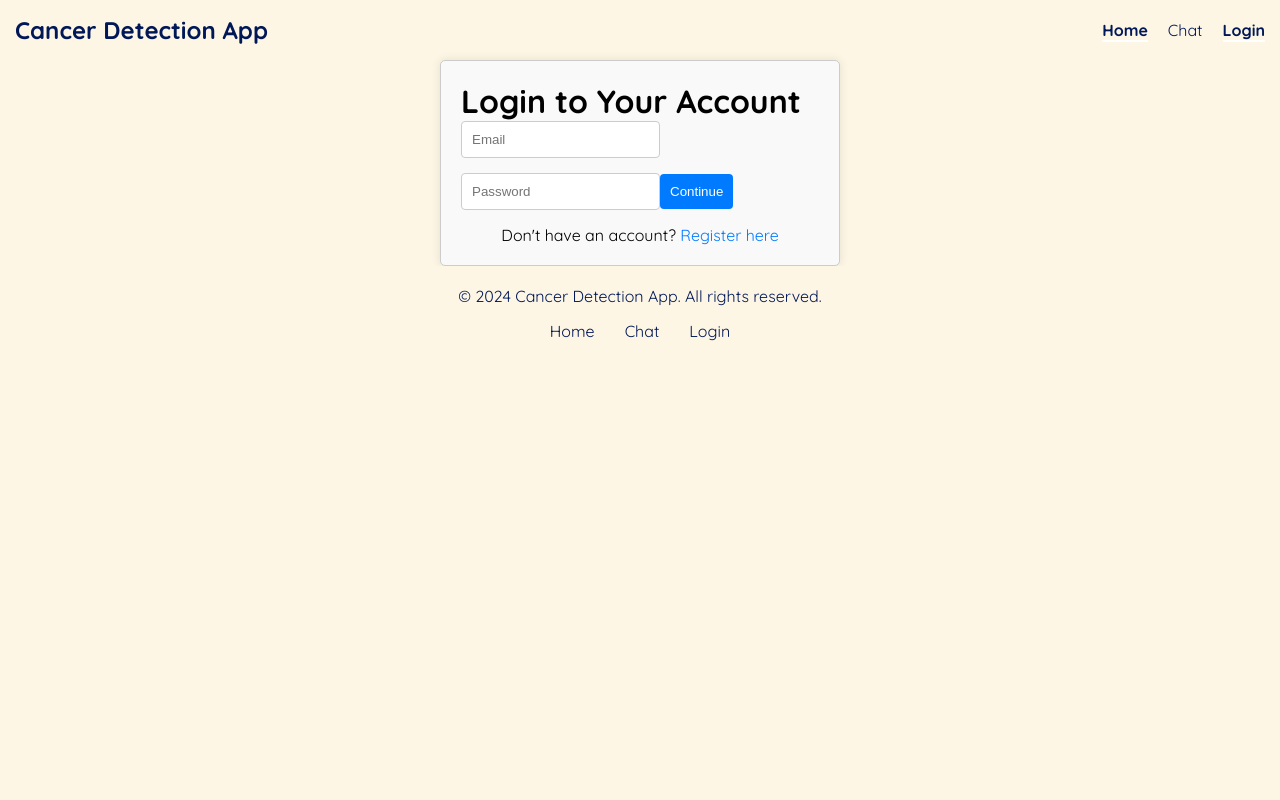
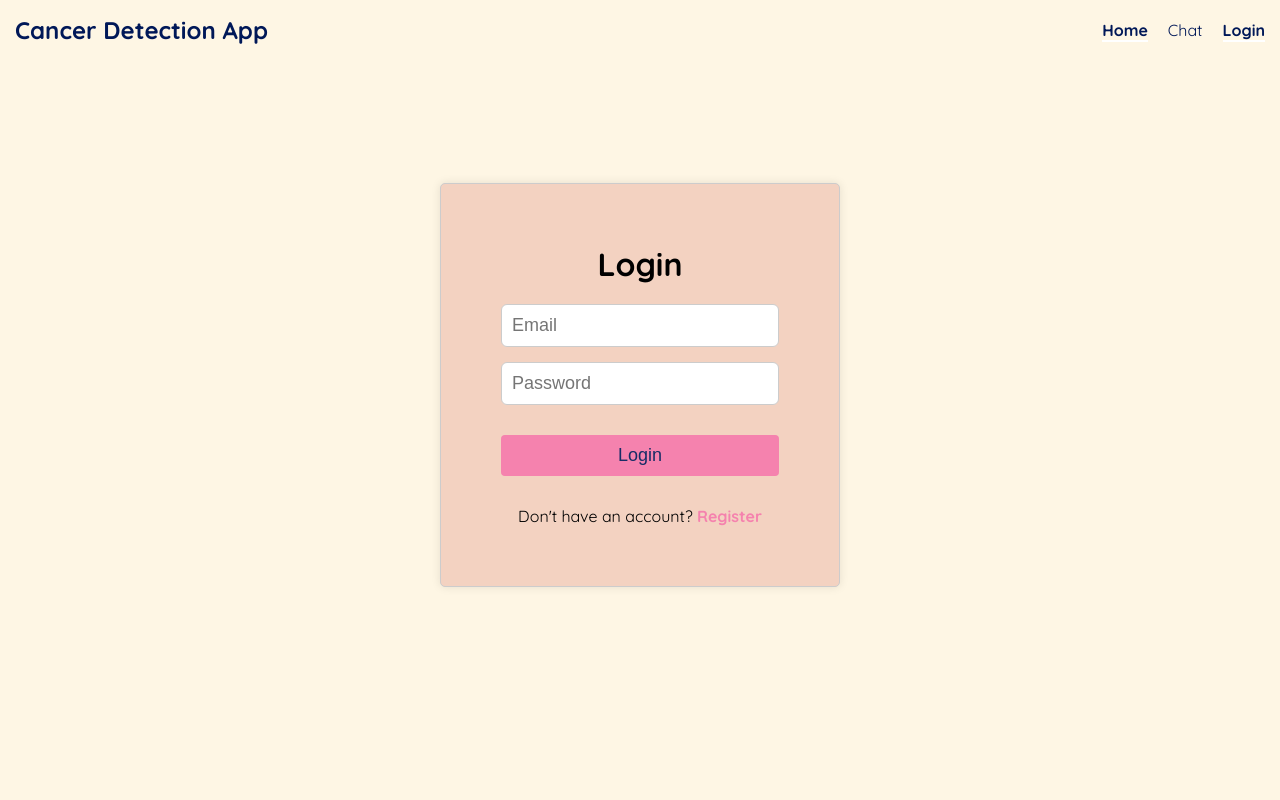
Before and after one commit to hiki7/medhelper, an Angular app in the folder frontend/cancer-detection-app/: page /login in a window 1280 px wide. Shown: the top 800 px of the page. Built offline with nearby package versions, Linux system fonts and the light colour scheme.

Commit message:
add: styles for login

```diff
--- a/frontend/cancer-detection-app/src/app/app.component.html
+++ b/frontend/cancer-detection-app/src/app/app.component.html
@@ -5,7 +5,6 @@
       <li><a routerLink="/" routerLinkActive="active">Home</a></li>
       <li><a routerLink="/chat" routerLinkActive="active">Chat</a></li>
       <li><a routerLink="/login" routerLinkActive="active">Login</a></li>
-
     </ul>
   </div>
 </nav>
--- a/frontend/cancer-detection-app/src/app/pages/login/login.component.css
+++ b/frontend/cancer-detection-app/src/app/pages/login/login.component.css
@@ -1,18 +1,31 @@
+html, body {
+  height: 100%;
+  margin: 0;
+}
+.login-wrapper {
+  min-height: 100vh;
+  display: flex;
+  flex: 1;
+  align-items: center;
+  justify-content: center;
+}
 .login-container {
   max-width: 400px;
-  margin: 0 auto;
-  padding: 20px;
+  margin: -150px auto 0;
+  width: 100%;
+  padding: 60px;
   border: 1px solid #ccc;
   border-radius: 5px;
-  background-color: #f9f9f9;
+  background-color: var(--focus);
   box-shadow: 0 0 10px rgba(0,0,0,0.1);
 }
 
-h2 {
+h1 {
   text-align: center;
+  margin-bottom: 20px;
 }
 
-form {
+.login-form {
   display: flex;
   flex-direction: column;
 }
@@ -25,20 +38,25 @@ input {
   padding: 10px;
   margin-bottom: 15px;
   border: 1px solid #ccc;
-  border-radius: 4px;
+  border-radius: 6px;
+  font-size: 18px;
 }
-
+.last-input {
+  margin-bottom: 30px;
+}
 button {
   padding: 10px;
-  background-color: #007BFF;
-  color: white;
+  background-color: var(--button);
+  color: var(--text);
   border: none;
   border-radius: 4px;
   cursor: pointer;
+  margin-bottom: 30px;
+  font-size: 18px;
 }
 
 button:hover {
-  background-color: #0056b3;
+  background-color: var(--button-hover);
 }
 
 p {
@@ -46,7 +64,8 @@ p {
 }
 
 a {
-  color: #007BFF;
+  color: var(--button);
+  font-weight: bold;
   text-decoration: none;
 }
 
--- a/frontend/cancer-detection-app/src/app/pages/login/login.component.html
+++ b/frontend/cancer-detection-app/src/app/pages/login/login.component.html
@@ -1,10 +1,11 @@
-<div class="login-container">
-  <div class="login-form">
-    <h1>Login to Your Account</h1>
-    <input type="email" id="email" [(ngModel)]="email" placeholder="Email" required>
-    <input type="password" id="password" [(ngModel)]="password" placeholder="Password" required>
-    <button (click)="login()">Continue</button>
-
-    <p class="signup-prompt">Don't have an account? <a routerLink="/register">Register here</a></p>
+<div class="login-wrapper">
+  <div class="login-container">
+    <div class="login-form">
+      <h1>Login</h1>
+      <input type="email" id="email" [(ngModel)]="email" placeholder="Email" required>
+      <input class="last-input" type="password" id="password" [(ngModel)]="password" placeholder="Password" required>
+      <button (click)="login()">Login</button>
+      <p class="signup-prompt">Don't have an account? <a routerLink="/register">Register</a></p>
+    </div>
   </div>
 </div>
--- a/frontend/cancer-detection-app/src/styles.css
+++ b/frontend/cancer-detection-app/src/styles.css
@@ -2,7 +2,7 @@
   --background: #fef6e4;
   --secondary: #31363F;
   --navbar-text: #001858;
-  --focus: #76ABAE;
+  --focus: #f3d2c1;
   --text: #172c66;
   --button: #f582ae;
   --button-hover: #d47398;
```
